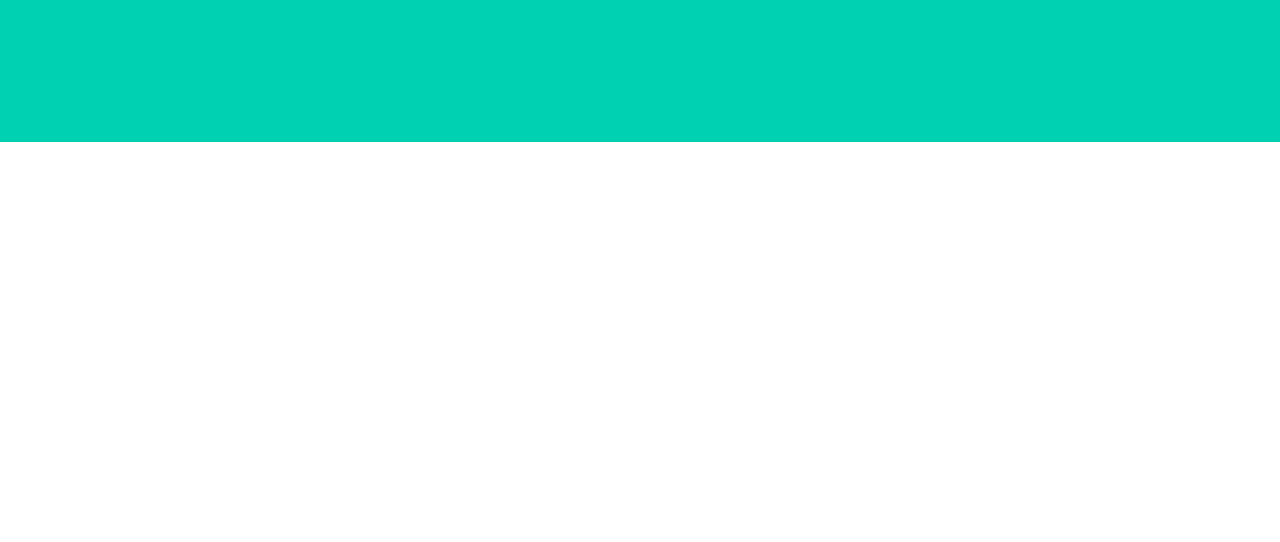
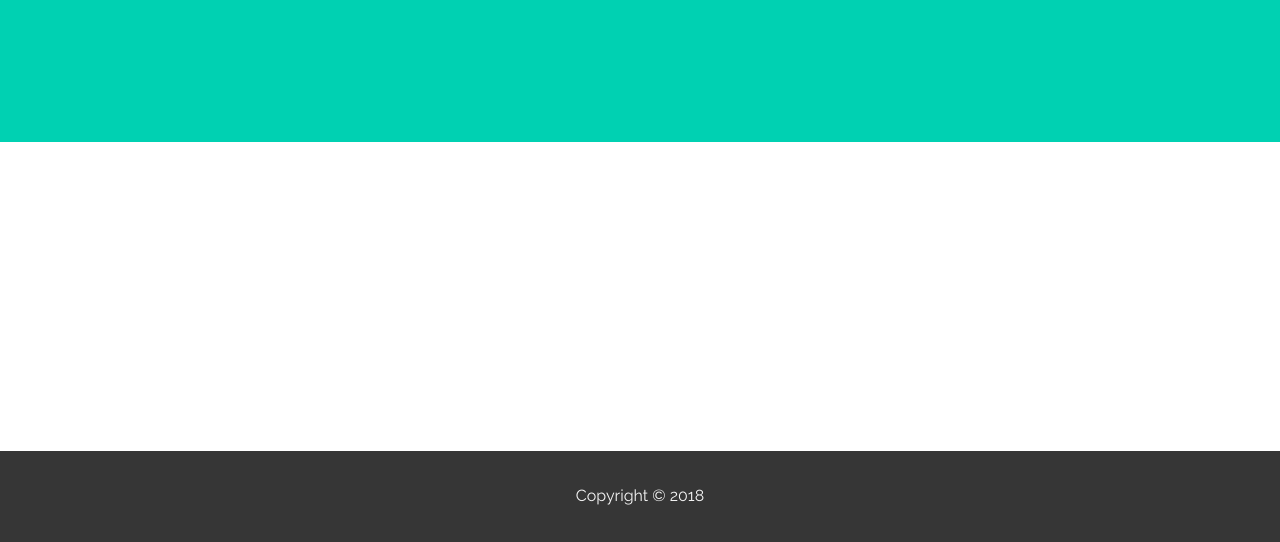
Before and after one commit to HoganMcDonald/gatsby-starter, a Gatsby site: page / in a window 1280 px wide. Shown: the part 258-800 px from the top of the page. Built offline with nearby package versions, Linux system fonts and the light colour scheme; Gatsby itself is replaced by a stand-in of ours; some packages are replaced by stand-ins of ours.

Commit message:
creates styled footer component with social links

```diff
--- a/package.json
+++ b/package.json
@@ -25,6 +25,7 @@
     "react": "^16.2.0",
     "react-dom": "^16.4.1",
     "react-helmet": "^5.2.0",
+    "react-social-icons": "^4.1.0",
     "react-typography": "^0.16.18",
     "styled-components": "^4.1.3",
     "typography": "^0.16.18"
--- /dev/null
+++ b/src/components/Footer.js
@@ -0,0 +1,48 @@
+import React, { PureComponent } from 'react';
+import styled from 'styled-components';
+import { SocialIcon } from 'react-social-icons';
+
+import { light, primary, dark } from '../styles/theme';
+
+const FooterContainer = styled.footer`
+  background-color: ${dark};
+  display: flex;
+  flex-direction: column;
+  align-items: center;
+  padding: 2rem;
+`;
+
+const Copyright = styled.p`
+  margin: 0;
+  color: ${light};
+`;
+
+const SocialLinks = styled.div``;
+
+class Footer extends PureComponent {
+  render() {
+    const { socialUrls = [] } = this.props;
+
+    return (
+      <FooterContainer>
+        {!!socialUrls.length && (
+          <SocialLinks>
+            {socialUrls.map((social, i) => (
+              <SocialIcon
+                key={i}
+                url={social}
+                fgColor={light}
+                bgColor={primary}
+                style={{ height: '2.5rem', width: '2.5rem', margin: '0.5rem' }}
+                target="_blank"
+              />
+            ))}
+          </SocialLinks>
+        )}
+        <Copyright>Copyright &copy; {new Date().getFullYear()}</Copyright>
+      </FooterContainer>
+    );
+  }
+}
+
+export default Footer;
--- a/src/components/Layout.js
+++ b/src/components/Layout.js
@@ -1,17 +1,30 @@
 import React, { PureComponent } from 'react';
+import styled from 'styled-components';
 
 import AnnouncementBar from './AnnouncementBar';
 import NavBar from './NavBar';
+import Footer from './Footer';
+
+const Container = styled.div`
+  min-height: 100vh;
+  display: flex;
+  flex-direction: column;
+`;
+
+const Main = styled.main`
+  flex: 1 0 auto;
+`;
 
 class Layout extends PureComponent {
   render() {
     const { children, announcementBar, navBar } = this.props;
     return (
-      <main>
+      <Container>
         <AnnouncementBar wait={2000} {...announcementBar} />
         <NavBar {...navBar} />
-        {children}
-      </main>
+        <Main>{children}</Main>
+        <Footer />
+      </Container>
     );
   }
 }
```
Also changed, not shown: 1 other file.
